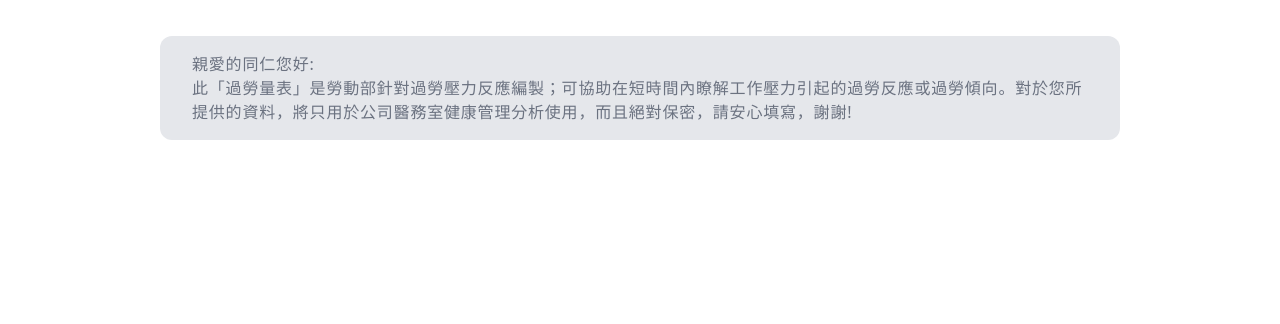
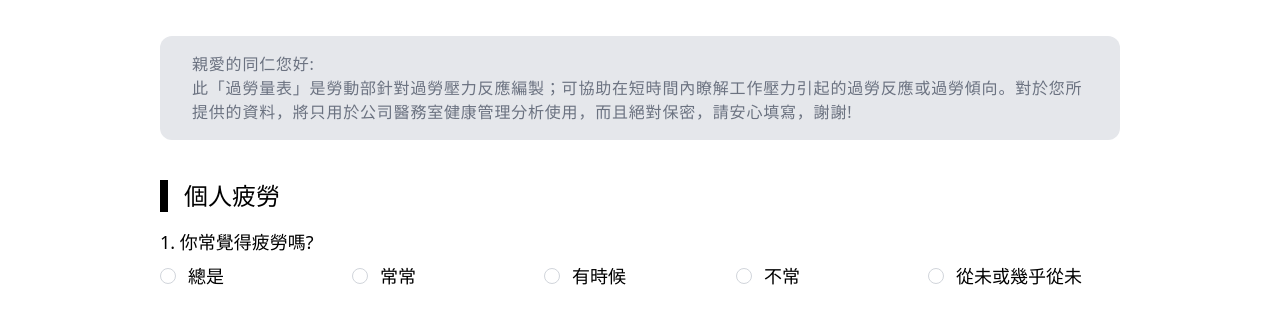
Before and after one commit to tinaaa071/Havard-Tailwind, a website: page index.html in a window 1280 px wide. Shown: the part 136-460 px from the top of the page. Drawn offline with nearby package versions, Linux system fonts and the light colour scheme; a web font is replaced by a local one.

Commit message:
doc: update

```diff
--- a/index.html
+++ b/index.html
@@ -1,5 +1,5 @@
 <!DOCTYPE html>
-<html lang="en">
+<html lang="en" class="font-medium">
 <head>
     <meta charset="UTF-8">
     <meta http-equiv="X-UA-Compatible" content="IE=edge">
@@ -56,6 +56,8 @@
     <section class="h-full">
       <div class="container max-w-5xl px-4 py-6 mx-auto sm:px-6 lg:px-8 lg:py-10">
         <h1 class="mb-8 text-xl text-center md:mb-10 md:text-3xl">過勞量表</h1>
+
+        <div class="flex flex-col gap-6 md:gap-10">
           <!-- 說明 -->
           <div class="p-4 tracking-wider text-gray-500 bg-gray-200 md:px-8 rounded-xl">
             <h2>
@@ -64,8 +66,54 @@
               此「過勞量表」是勞動部針對過勞壓力反應編製；可協助在短時間內瞭解工作壓力引起的過勞反應或過勞傾向。對於您所提供的資料，將只用於公司醫務室健康管理分析使用，而且絕對保密，請安心填寫，謝謝!
             </h2>
           </div>
+
+          <!-- 個人疲勞 -->
+          <div>
+            <h3 class="pl-4 mb-4 text-lg border-l-8 border-black md:text-2xl">個人疲勞</h3>
+            <div class="flex flex-col gap-6">
+              <ol class="list-decimal list-inside">
+                <li class="md:text-lg">
+                  你常覺得疲勞嗎?
+                  <div class="flex items-center h-6 mt-2 md:text-lg whitespace-nowrap">
+                    <div class="grid grid-cols-3 md:grid-cols-4 lg:grid-cols-5 gap-x-6 gap-y-4 md:gap-x-12 h-fit ">
+                      <div class="flex items-center">
+                        <input type="radio" name="hs-radio-group" class="w-4 h-4 mr-3 text-blue-600 border-gray-300 rounded-full focus:ring-blue-600" id="hs-radio-group-1" >
+                        <label for="hs-radio-group-1" >總是</label>
+                      </div>
+                    </div>
+                    <div class="grid grid-cols-3 md:grid-cols-4 lg:grid-cols-5 gap-x-6 gap-y-4 md:gap-x-12 h-fit">
+                      <div class="flex items-center">
+                        <input type="radio" name="hs-radio-group" class="w-4 h-4 mr-3 text-blue-600 border-gray-300 rounded-full focus:ring-blue-600" id="hs-radio-group-1" >
+                        <label for="hs-radio-group-1" >常常</label>
+                      </div>
+                    </div>
+                    <div class="grid grid-cols-3 md:grid-cols-4 lg:grid-cols-5 gap-x-6 gap-y-4 md:gap-x-12 h-fit">
+                      <div class="flex items-center">
+                        <input type="radio" name="hs-radio-group" class="w-4 h-4 mr-3 text-blue-600 border-gray-300 rounded-full focus:ring-blue-600" id="hs-radio-group-1" >
+                        <label for="hs-radio-group-1" >有時候</label>
+                      </div>
+                    </div>
+                    <div class="grid grid-cols-3 md:grid-cols-4 lg:grid-cols-5 gap-x-6 gap-y-4 md:gap-x-12 h-fit">
+                      <div class="flex items-center">
+                        <input type="radio" name="hs-radio-group" class="w-4 h-4 mr-3 text-blue-600 border-gray-300 rounded-full focus:ring-blue-600" id="hs-radio-group-1" >
+                        <label for="hs-radio-group-1" >不常</label>
+                      </div>
+                    </div>
+                    <div class="grid grid-cols-3 md:grid-cols-4 lg:grid-cols-5 gap-x-6 gap-y-4 md:gap-x-12 h-fit">
+                      <div class="flex items-center">
+                        <input type="radio" name="hs-radio-group" class="w-4 h-4 mr-3 text-blue-600 border-gray-300 rounded-full focus:ring-blue-600" id="hs-radio-group-1" >
+                        <label for="hs-radio-group-1" >從未或幾乎從未</label>
+                      </div>
+                    </div>
+                  </div>
+                </li>
+              </ol>
+            </div>
+          </div>
+        </div>
       </div>
     </section>
+
   </section>
 
   <!-- jQuery main -->
```
Also changed, not shown: output.css, 1 other file. Lines whose indentation alone changed are shown as unchanged.
